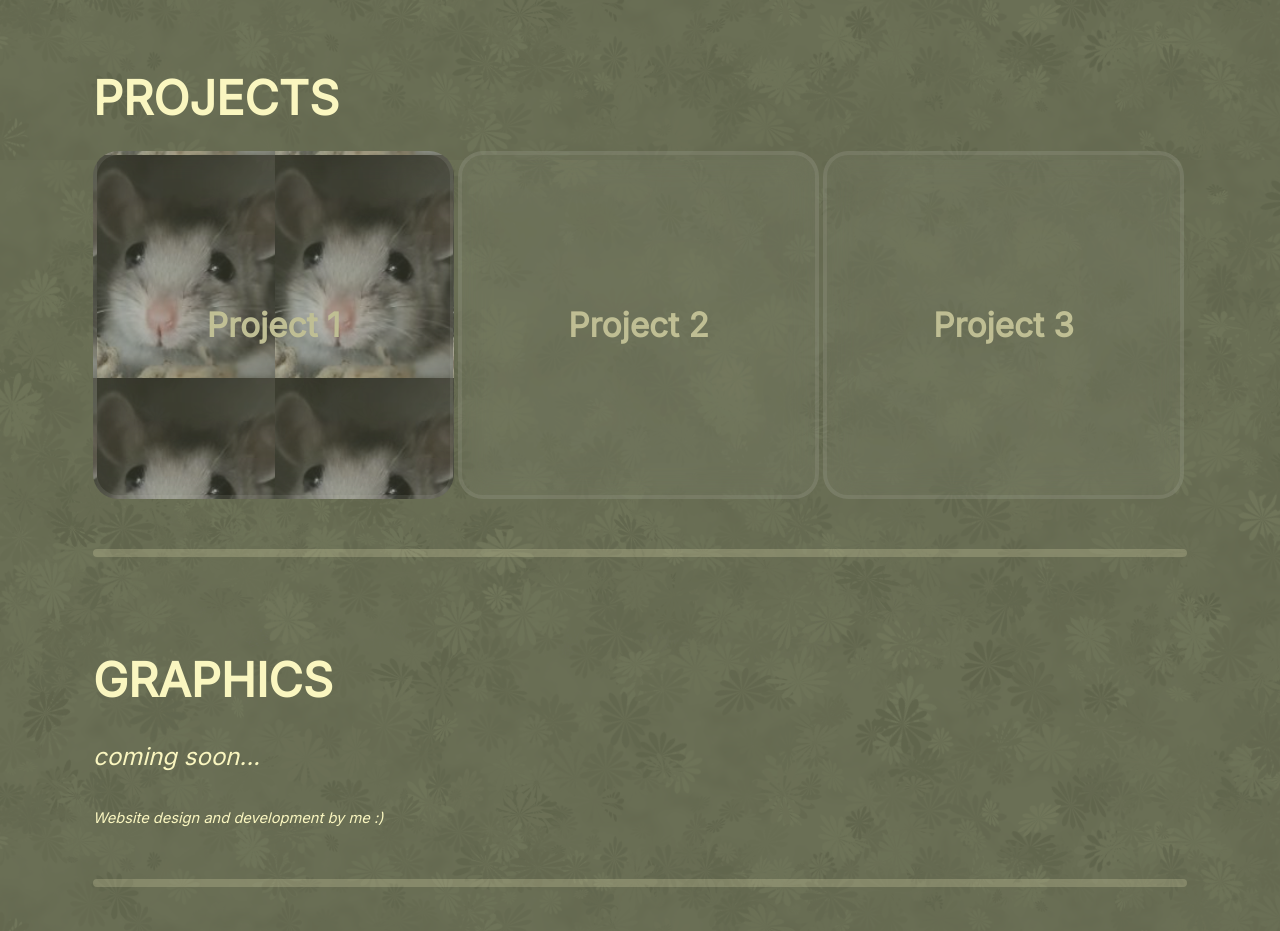
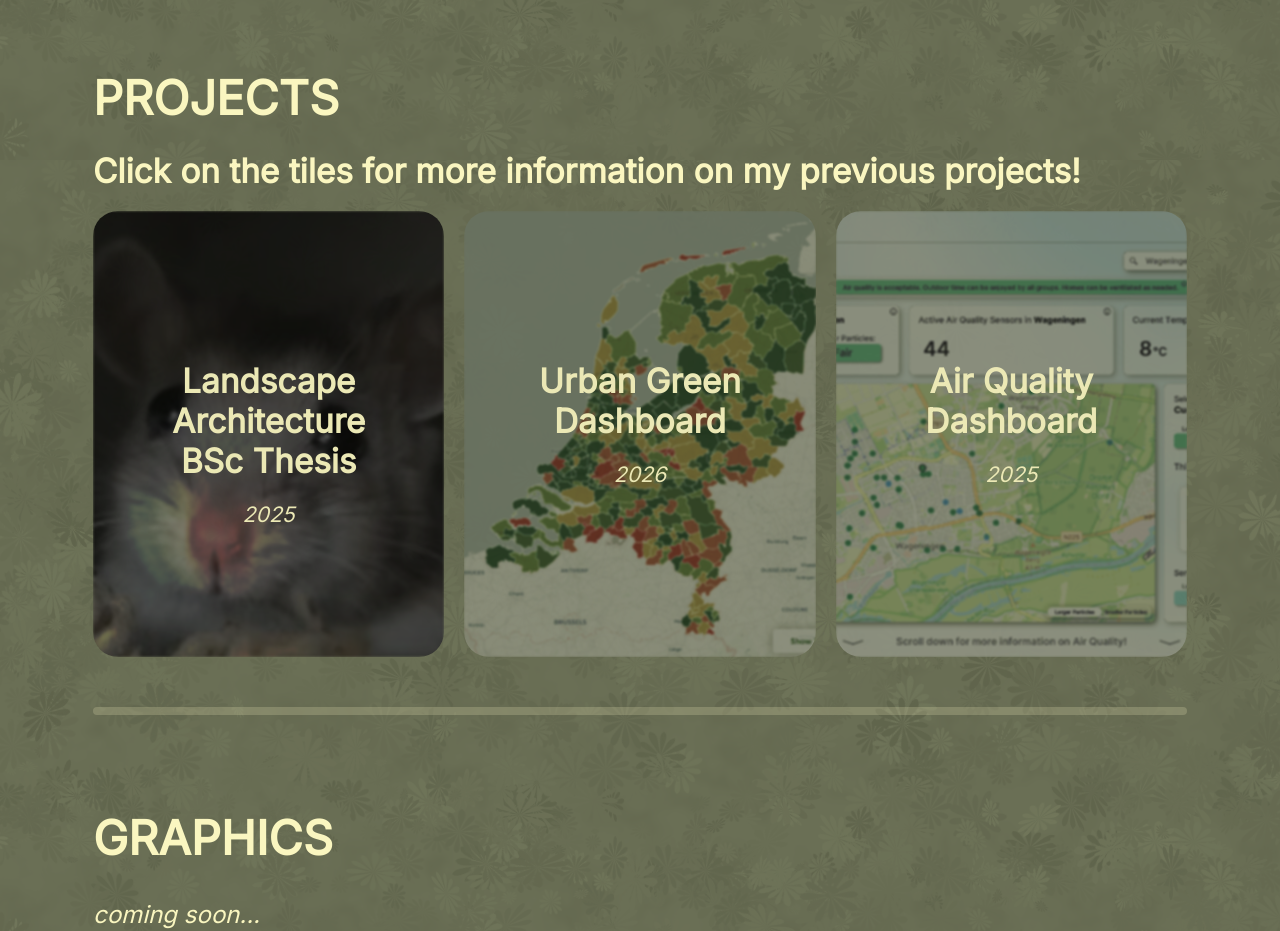
Before and after one commit to Soeshii/soeshii.github.io, a plain HTML site: page index.html in a window 1280 px wide. Shown: the part 1440-2371 px from the top of the page. Drawn offline with Linux system fonts and the light colour scheme.

Commit message:
Working on project buttons

```diff
--- a/index.html
+++ b/index.html
@@ -91,11 +91,12 @@
   <!-- PROJECTS -->
   <section id="projects">
   <div class="title">projects</div>
+  <div class="subtitle">Click on the tiles for more information on my previous projects!</div>
 
   <div class="projects-buttons" style="width:100%">
-    <button style="width:33%; background-image: url('src/profilephoto.png');">Project 1</button>
-    <button style="width:33%">Project 2</button>
-    <button style="width:33%">Project 3</button>
+    <a href="projects/projects_template.html" style="width:33%; --bg-image: url('src/profilephoto.png');">Landscape Architecture<br>BSc Thesis <div class="subsubtitle">2025</div></a>
+    <a href="data-visualisation/index.html" target="_blank" style="width:33%; --bg-image: url('src/data-visualisation-dashboard.png');">Urban Green<br>Dashboard <div class="subsubtitle">2026</div></a>
+    <a href="" style="width:33%; --bg-image: url('src/big-data-dashboard-home.png')">Air Quality<br>Dashboard <div class="subsubtitle">2025</div></a>
   </div>
 
   <hr class="line" style="margin-top: 50px; margin-bottom: 75px;">
--- a/stylesheet.css
+++ b/stylesheet.css
@@ -29,6 +29,8 @@ html {
   padding: 15px 70px;
   text-decoration: none;
   font-size: 15pt;
+  transition: color 0.4s ease;
+
 }
 
 #navbar a:hover {
@@ -128,25 +130,54 @@ a:link, a:visited {
 
 a:hover {
   color: #faf6c0c7;
+  transition: color 0.2s ease;
 }
 
-.projects-buttons button {
+.projects-buttons {
+  display: flex;
+  width: 100%;
+  gap: 20px;
+}
+
+.projects-buttons a {
+  position: relative;
+  overflow: hidden;
+  flex: 1;
+  box-sizing: border-box;
   border-radius: 25px;
   padding: 150px 10px;
-  /* margin: 35px; */
-  border: 4px solid #ffffff20;
-  margin-top: 20px;
-  background-color: #ffffff10;
-  backdrop-filter: blur(15px);
+  margin-top: 40px;
   color: #faf6c0;
+  text-align: center;
   font-family: "Inter";
   font-weight: 700;
   font-size: 25pt;
-  opacity: 0.6;
+  text-decoration: none;
+  opacity: 0.9;
+  z-index: 1;
 }
 
-.projects-buttons button:hover {
-  opacity: 0.75;
-  background-color: #ffffff05;
-  /* color: #faf6c070; */
+.projects-buttons a::before {
+  content: "";
+  position: absolute;
+  top: 0;
+  left: 0;
+  right: 0;
+  bottom: 0;
+  z-index: -1;
+
+  background-image: var(--bg-image);
+  background-color: #4c50359d;
+  background-blend-mode: color-burn;
+  background-repeat: no-repeat;
+  background-size: cover;
+  background-position: center;
+
+  filter: blur(1px);
+  transition: background-color 0.4s ease;
 }
+
+.projects-buttons a:hover::before {
+  background-color: #4c503590;
+  filter: blur(0.2px);
+}
```
Also changed, not shown: src/big-data-dashboard-forecast.png (added), src/big-data-dashboard-home.png (added), src/big-data-dashboard-moreinfo.png (added), src/data-visualisation-dashboard.png (added).
